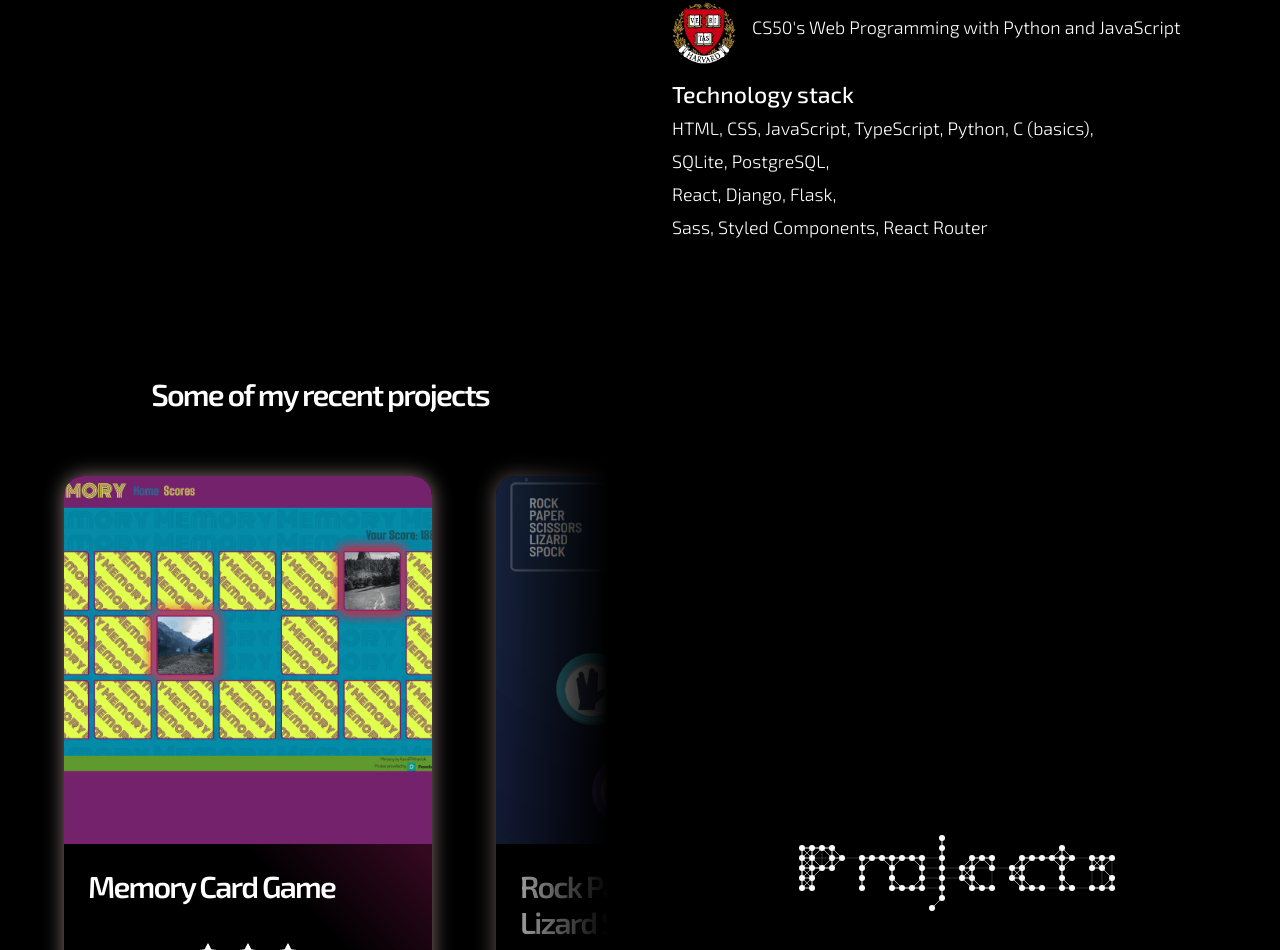
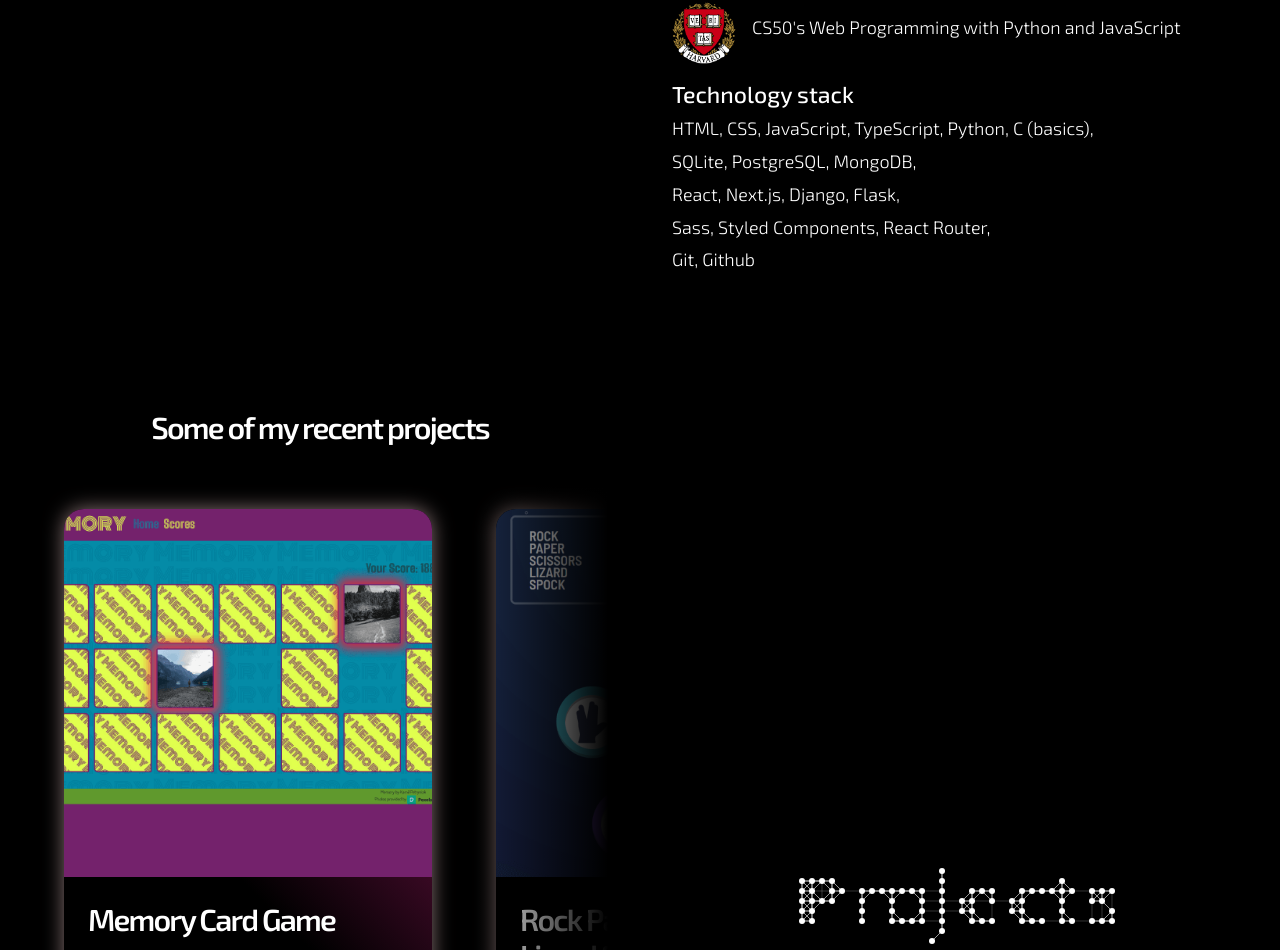
Before and after one commit to szalashaska/my-homepage, a React (Create React App) app: page / in a window 1280 px wide. Shown: the part 1485-2435 px from the top of the page. Built offline with nearby package versions, Linux system fonts and the light colour scheme.

Commit message:
Added paragraph to aboutMe

```diff
--- a/src/components/AboutMe.jsx
+++ b/src/components/AboutMe.jsx
@@ -108,9 +108,10 @@ const AboutMe = () => {
           <Paragraph>
             HTML, CSS, JavaScript, TypeScript, Python, C (basics),
           </Paragraph>
-          <Paragraph> SQLite, PostgreSQL,</Paragraph>
-          <Paragraph>React, Django, Flask,</Paragraph>
-          <Paragraph>Sass, Styled Components, React Router</Paragraph>
+          <Paragraph> SQLite, PostgreSQL, MongoDB,</Paragraph>
+          <Paragraph>React, Next.js, Django, Flask,</Paragraph>
+          <Paragraph>Sass, Styled Components, React Router,</Paragraph>
+          <Paragraph>Git, Github</Paragraph>
         </Wrapper>
       </Column>
     </AbouteMeStyled>
```
